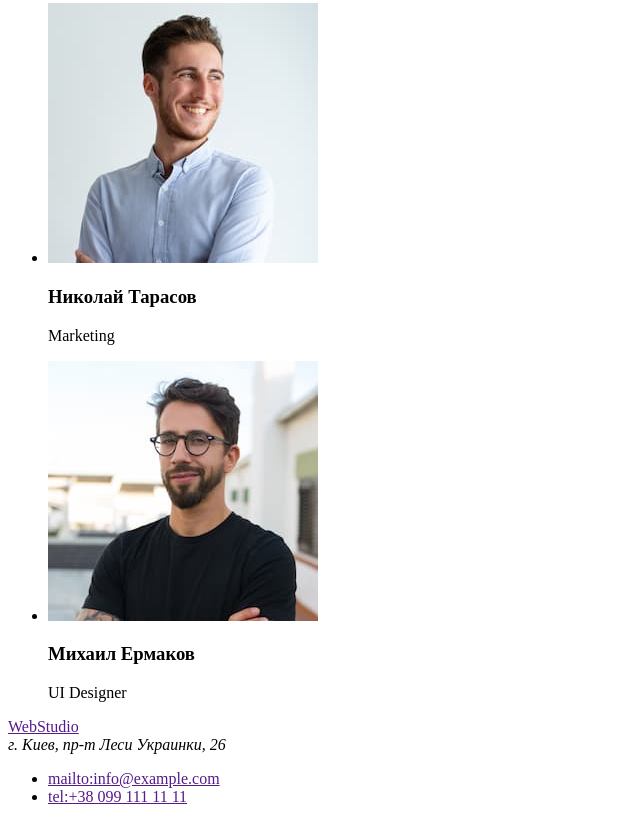
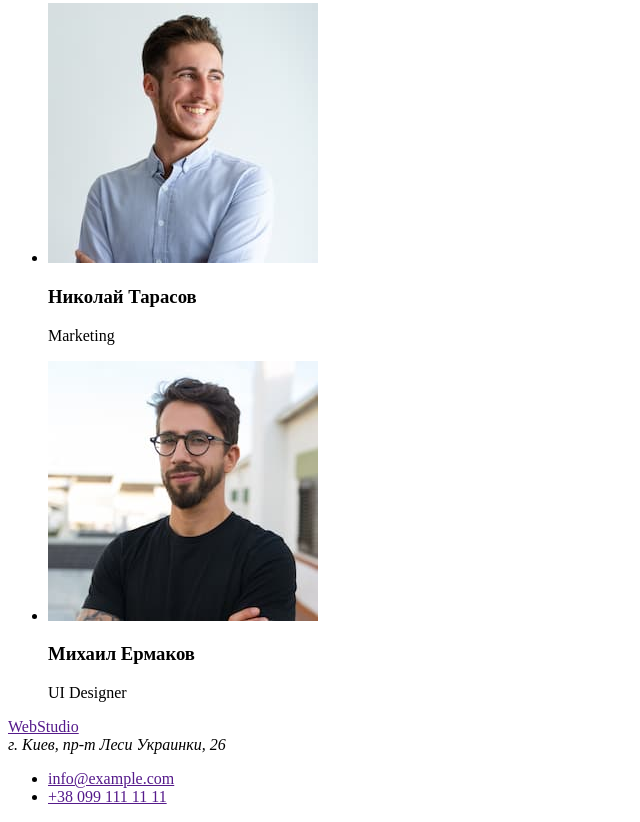
Before and after one commit to Livada86Yelena/goit-markup-hw-01, a plain HTML site: page index.html in a window 1280 px wide. Shown: the part 2441-3263 px from the top of the page, without its empty margins (0-640 px from the left). Drawn offline with Linux system fonts and the light colour scheme.

Commit message:
Убирает лишнее

```diff
--- a/index.html
+++ b/index.html
@@ -90,8 +90,8 @@
         <a href="">WebStudio</a>
         <address>г. Киев, пр-т Леси Украинки, 26</address>
         <ul>
-    <li><a href="">mailto:info@example.com</a></li>
-    <li><a href="">tel:+38 099 111 11 11</a></li>
+    <li><a href="">info@example.com</a></li>
+    <li><a href="">+38 099 111 11 11</a></li>
     </ul>
     </footer>
 </body>
```
